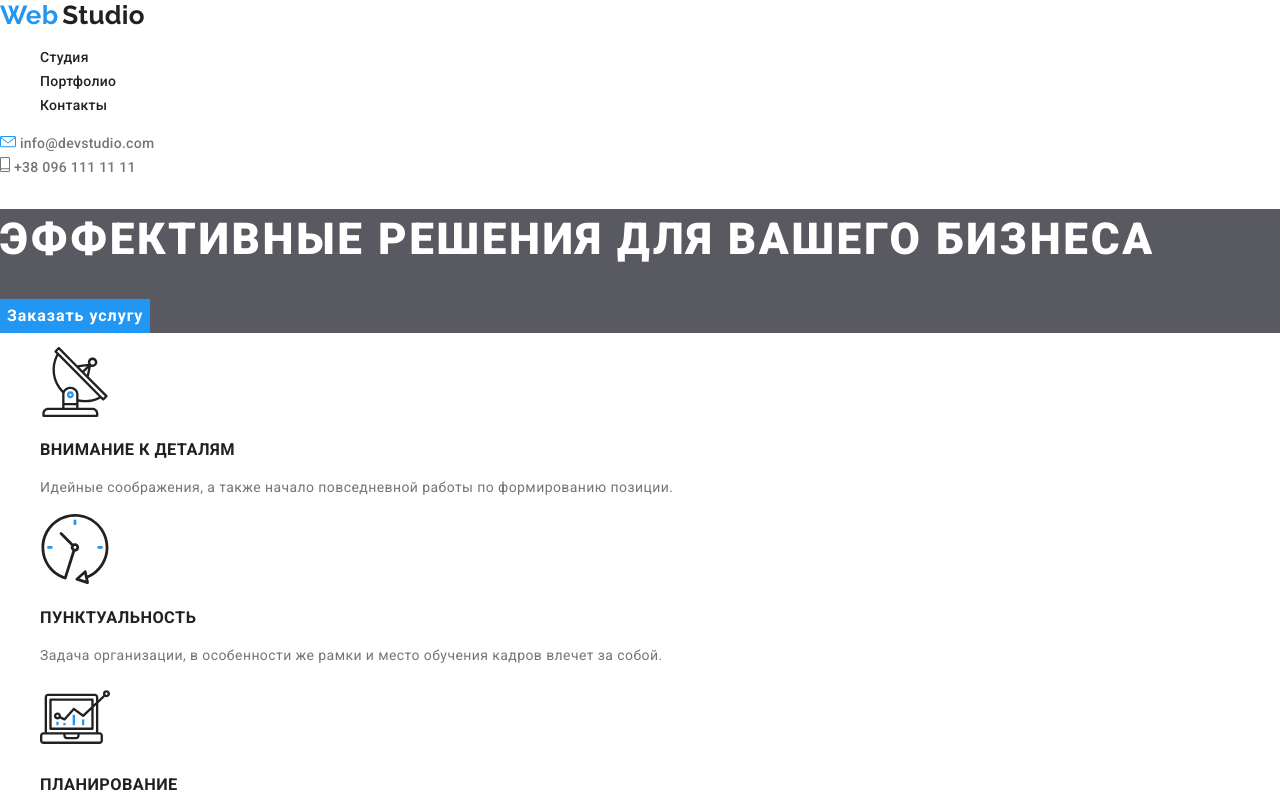
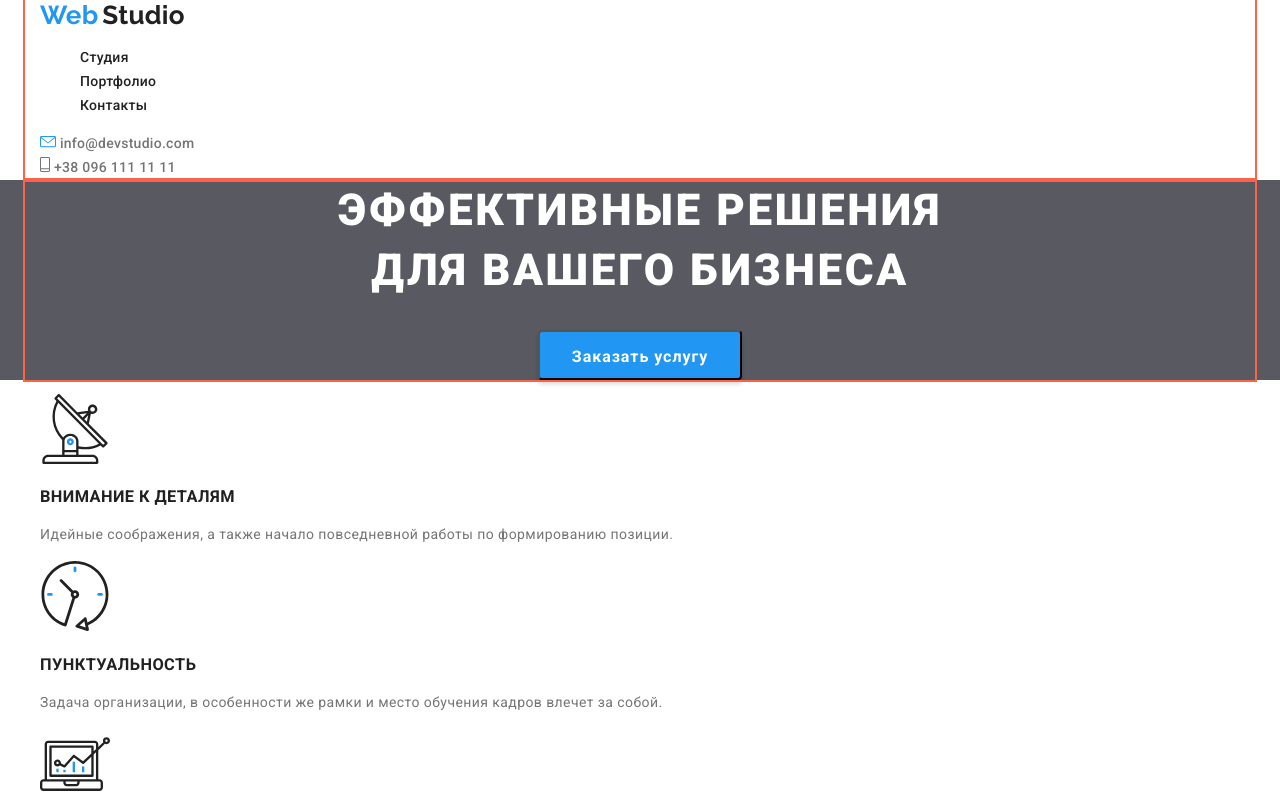
Before and after one commit to Lookout84/goit-markup-hw-03, a plain HTML site: page index.html in a window 1280 px wide. Shown: the top 802 px of the page. Drawn offline with Linux system fonts and the light colour scheme.

Commit message:
Update index.html and styles.css

```diff
--- a/css/styles.css
+++ b/css/styles.css
@@ -16,7 +16,12 @@ body  {
 }
 
 .container {
-
+  margin-left: auto;
+  margin-right: auto;
+  width: 1200px;
+  padding-left: 15px;
+  padding-right: 15px;
+  outline: 2px solid tomato;
 }
 
 .logo-web,
@@ -52,25 +57,37 @@ body  {
 }
 
 .hero {
-  background-color: rgba(47, 48, 58, 0.8);
+    text-align: center;
+    background-color: rgba(47, 48, 58, 0.8);
+
 }
 .page-title {
+  display: inline-block;
+  text-align: center;
+  width: 696px;
+  min-height: 120;
   font-weight: 900;
   font-size: 44px;
   line-height: 1.364;
   letter-spacing: 0.06em;
   color: var(--accent-color-white);
   text-transform: uppercase;
+  margin: 0px;
+  margin-bottom: 30px;
 }
 
 .btn {
+  min-width: 200px;
+  height: 50px;
+  border-radius: 4px;
   font-weight: 700;
   font-size: 16px;
   line-height: 1.875;
   letter-spacing: 0.06em;
   color: var(--accent-color-white);
   background-color: var(--accent-color);
-  border: 1px solid #2196f3;
+  padding: 10px 32px;
+  box-shadow: 0px 4px 4px rgba(0, 0, 0, 0.15);
 }
 
 .section-title {
--- a/index.html
+++ b/index.html
@@ -10,7 +10,7 @@
     <title>Web Studio</title>
 </head>
 <body>
-
+    <div class="container">
         <header class="page-header">
             <a href="./" class="menu-link">
                 <span class="logo-web">Web</span>
@@ -32,12 +32,17 @@
                 <a href="tel:380961111111" class="contacts-link">+38 096 111 11 11</a>
             </div>
         </header>
+    </div>
 
     <main>
         <div>
             <section class="hero">
+                <div class="container">
                     <h1 class="page-title">Эффективные решения для вашего бизнеса</h1>
+                    <div>
                             <button class="btn">Заказать услугу</button>
+                    </div>
+                </div>
             </section>
         </div>
 
```
Lines whose indentation alone changed are shown as unchanged.
